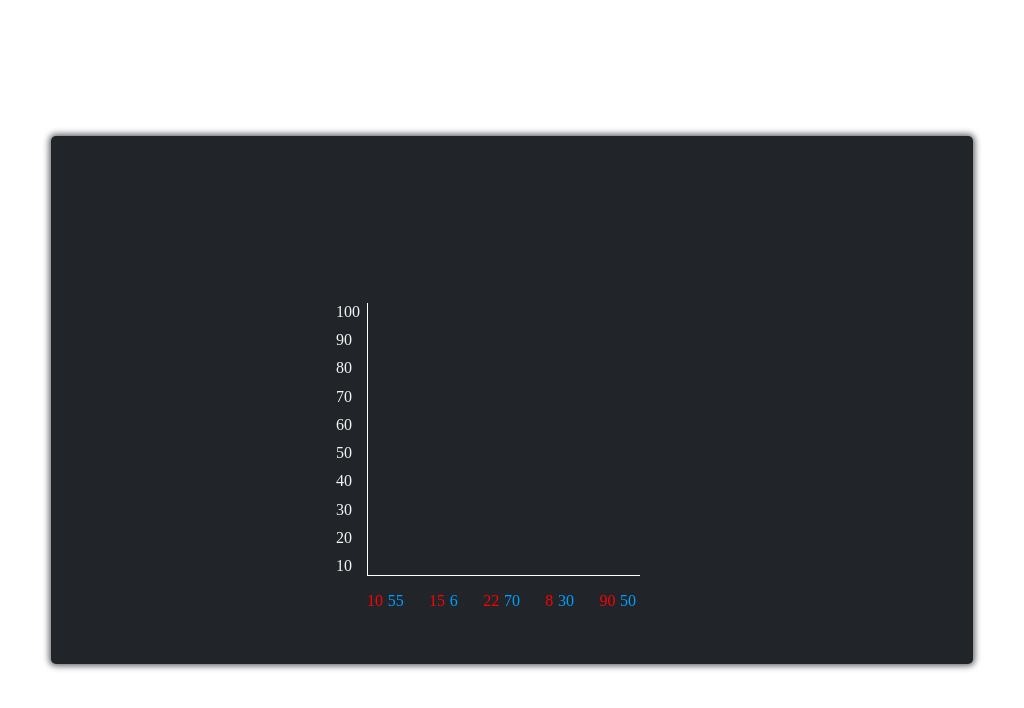
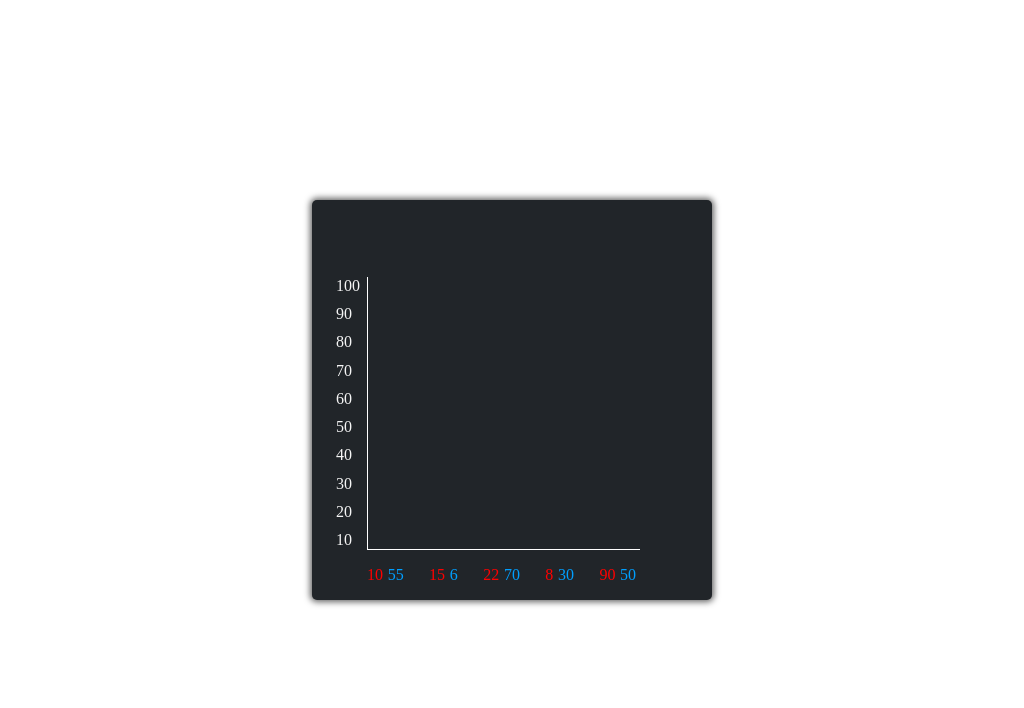
Before and after one commit to Petrasoderstrom1612/Graph-, a plain HTML site: page index.html in a window 1024 px wide. Drawn offline with Linux system fonts and the light colour scheme.

Commit message:
made the page responsibe starting mobile first

```diff
--- a/index.css
+++ b/index.css
@@ -1,9 +1,9 @@
 body{
     height: 100%;
-            margin: 0;
-            display: flex;
-            justify-content: center;
-            align-items: center;
+    margin: 0;
+    display: flex;
+    justify-content: center;
+    align-items: center;
 }
 
 .people{
@@ -12,27 +12,21 @@ body{
 }
 
 .woman{
-    /* display: flex;
-    justify-content: space-evenly; */
     color:red;
 }
 
 .man{
-    /* display: flex;
-    justify-content: space-evenly; */
     color:#009fff;
     margin-right: 1.3em;;
 }
 
 .whole-modal{
-    padding: 28px;
-    padding-bottom:38px;
     align-self: end;
 }
 
 .modal {
-    width:90%;
-    height: 66%;
+    height: 55%;
+    height: 55%;
     border-radius: 5px;
     box-shadow: 0px 0px 6px 2px #666;
     background-color: #212529;
@@ -71,3 +65,24 @@ body{
     margin:0;
     margin-left:-2em;
 }
+
+@media only screen and (min-width: 768px) and (max-width: 1024px) and (orientation: portrait){
+    .modal {
+        width:55%;
+        height: 35%;
+    }
+}
+
+@media only screen and (min-width: 768px) and (max-width: 1024px) and (orientation: landscape) {
+    .modal {
+        width: 47%;
+        height: 90%;
+    }
+}
+
+@media only screen and (min-width: 1024px) {
+    .modal {
+        width: 400px;
+        height: 400px;
+    }
+}
--- a/index.html
+++ b/index.html
@@ -12,10 +12,10 @@
     <main>
         <div class="modal" id="modal">
             <div class="whole-modal">
-                <div class="main-box" id="mainBoxEl"></div>
+                <div class="main-box" id="main-box-el"></div>
                 <div class="modal-inner" id="modal-inner">
-                <div class="people" id="peopleEl">
-                </div>
+                <div class="people" id="people-el"></div>
+                <div class="countries" id="contries-el"></div>
                 </div>
             </div>
         </div>
--- a/index.js
+++ b/index.js
@@ -1,6 +1,6 @@
 import {peopleWorkingAbroad} from "./data.js"
-const peopleEl = document.getElementById("peopleEl")
-const mainBoxEl = document.getElementById("mainBoxEl")
+const peopleEl = document.getElementById("people-el")
+const mainBoxEl = document.getElementById("main-box-el")
 
 
 console.log(peopleWorkingAbroad)
@@ -40,3 +40,5 @@ for (let i = 10; i< 101;i+=10){
     leftSite += `<p class="left-number">${i}</p> `
 }
 mainBoxEl.innerHTML = leftSite
+
+// for (let )
```
